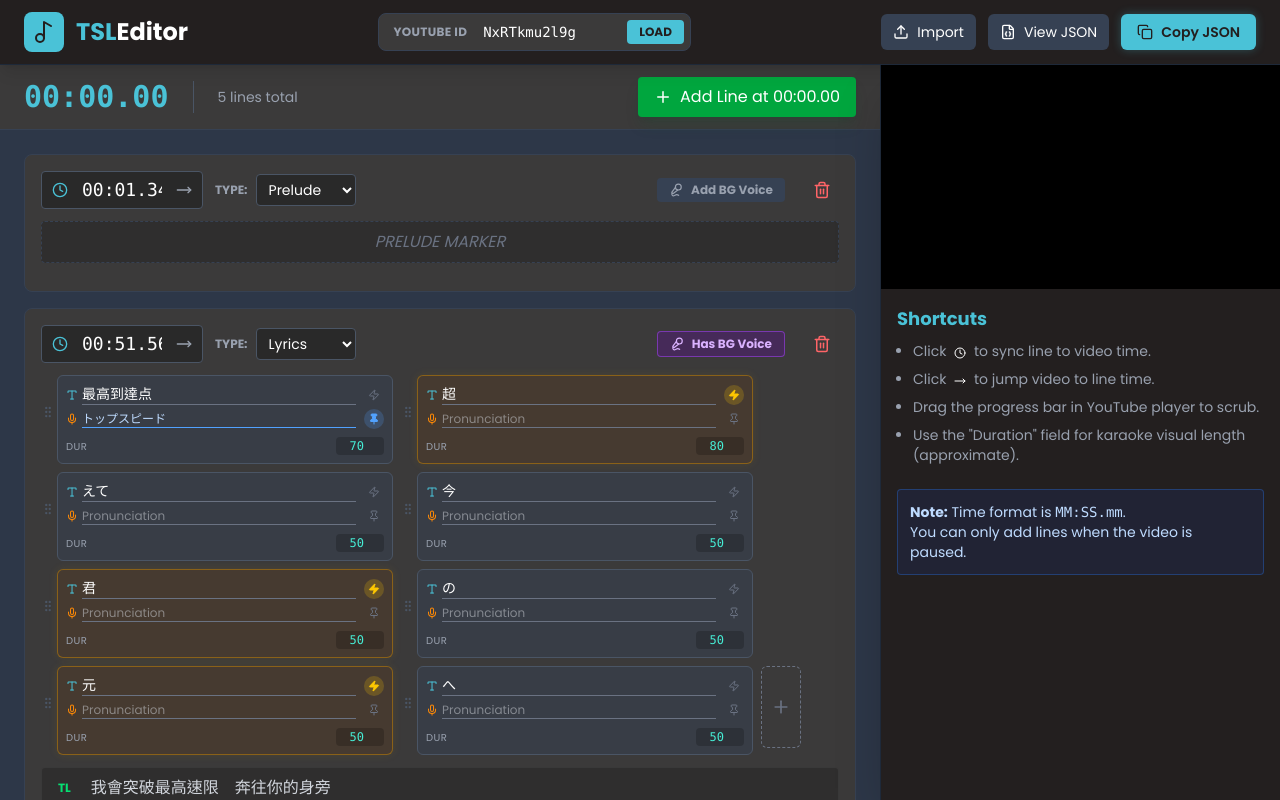
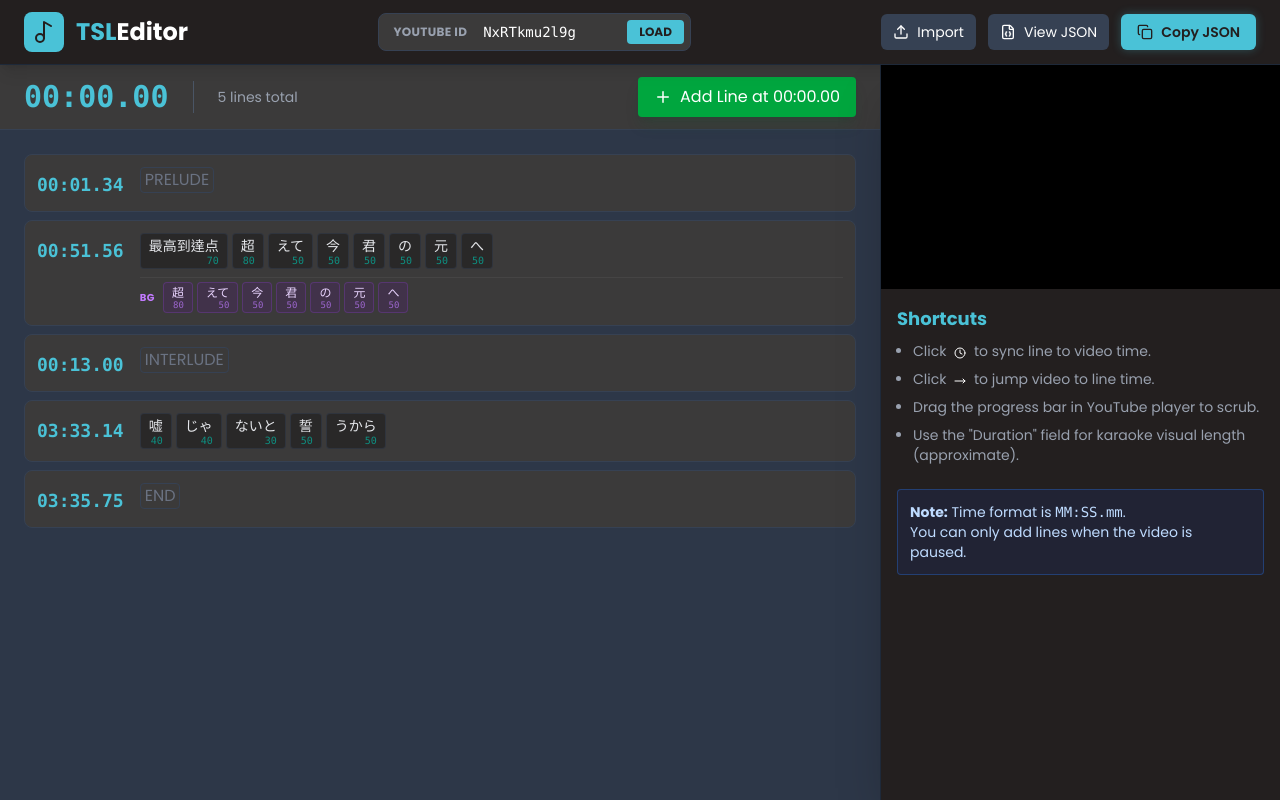
Before and after one commit to champsing/TSL-Editor, a React (Vite) app: page / in a window 1280 px wide. Built offline with nearby package versions, Linux system fonts and the light colour scheme.

Commit message:
make LineEditor foldable

```diff
--- a/App.tsx
+++ b/App.tsx
@@ -183,7 +183,7 @@ function App() {
     // Temp Video ID 初始化時也跟隨 videoId
     const [tempVideoId, setTempVideoId] = useState(videoId);
 
-    // 2. 初始化 Lyrics: 優先從 sessionStorage 讀取，否則解析 INITIAL_JSON_DATA
+    // 2. 初始化 Lyrics
     const [lyrics, setLyrics] = useState<LyricData>(() => {
         const savedLyrics = sessionStorage.getItem(STORAGE_KEY_LYRICS);
         if (savedLyrics) {
@@ -196,7 +196,6 @@ function App() {
                 );
             }
         }
-        // Fallback to Initial Data
         try {
             return JSON.parse(INITIAL_JSON_DATA);
         } catch (e) {
@@ -209,13 +208,16 @@ function App() {
     const [isPlaying, setIsPlaying] = useState(false);
     const [jsonModalOpen, setJsonModalOpen] = useState(false);
 
+    // 新增：追蹤當前展開編輯的行索引 (一次只能展開一個)
+    const [editingLineIndex, setEditingLineIndex] = useState<number | null>(
+        null
+    );
+
     // Refs
     const playerRef = useRef<YouTubePlayerHandle>(null);
     const scrollContainerRef = useRef<HTMLDivElement>(null);
 
     // --- Storage Sync Effects ---
-
-    // 當 Video ID 改變時，存入 sessionStorage
     useEffect(() => {
         sessionStorage.setItem(STORAGE_KEY_VIDEO_ID, videoId);
     }, [videoId]);
@@ -280,6 +282,10 @@ function App() {
         if (window.confirm("Delete this line?")) {
             const newLyrics = lyrics.filter((_, i) => i !== index);
             setLyrics(newLyrics);
+            // 如果刪除的是正在編輯的行，重置編輯狀態
+            if (editingLineIndex === index) {
+                setEditingLineIndex(null);
+            }
         }
     };
 
@@ -295,6 +301,8 @@ function App() {
         const newLyrics = [...lyrics];
         newLyrics.splice(insertIndex, 0, newLine);
         setLyrics(newLyrics);
+        // 新增後自動選中該行進行編輯
+        setEditingLineIndex(insertIndex);
     };
 
     const copyJson = () => {
@@ -302,7 +310,6 @@ function App() {
         navigator.clipboard.writeText(jsonStr).then(() => {
             alert("JSON copied to clipboard!");
         });
-        // 當拷貝 Lyrics 時，視為儲存，存入 sessionStorage
         sessionStorage.setItem(STORAGE_KEY_LYRICS, JSON.stringify(lyrics));
     };
 
@@ -314,8 +321,8 @@ function App() {
             try {
                 const json = JSON.parse(event.target?.result as string);
                 if (Array.isArray(json)) {
-                    // 讀取新檔案時，會自動觸發 useEffect 更新 sessionStorage
                     setLyrics(json);
+                    setEditingLineIndex(null); // 重置編輯狀態
                 } else {
                     alert("Invalid JSON format: Expected an array.");
                 }
@@ -438,6 +445,10 @@ function App() {
                                     index={index}
                                     line={line}
                                     isCurrent={index === currentLineIndex}
+                                    isEditing={index === editingLineIndex} // 傳入是否為編輯模式
+                                    onEditStart={() =>
+                                        setEditingLineIndex(index)
+                                    } // 切換編輯模式
                                     onUpdate={updateLine}
                                     onDelete={deleteLine}
                                     onStampTime={handleStamp}
--- a/components/LineEditor.tsx
+++ b/components/LineEditor.tsx
@@ -9,12 +9,15 @@ import {
     Mic2,
     XCircle,
     GripVertical,
+    Pencil, // 新增鉛筆 icon
 } from "lucide-react";
 
 interface LineEditorProps {
     index: number;
     line: LyricLine;
     isCurrent: boolean;
+    isEditing: boolean; // 新增：是否處於編輯狀態
+    onEditStart: () => void; // 新增：切換到編輯狀態的回調
     onUpdate: (index: number, newLine: LyricLine) => void;
     onDelete: (index: number) => void;
     onStampTime: (index: number) => void;
@@ -25,13 +28,14 @@ export const LineEditor: React.FC<LineEditorProps> = ({
     index,
     line,
     isCurrent,
+    isEditing,
+    onEditStart,
     onUpdate,
     onDelete,
     onStampTime,
     onSeek,
 }) => {
     // --- Drag and Drop State ---
-    // 追蹤當前被拖曳的項目：type 分為 'main' (主歌詞) 或 'bg' (背景音)
     const [dragState, setDragState] = useState<{
         type: "main" | "bg";
         index: number;
@@ -119,25 +123,20 @@ export const LineEditor: React.FC<LineEditorProps> = ({
 
     // --- Drag and Drop Logic ---
 
-    // 開始拖曳
     const handleDragStart = (
         e: React.DragEvent,
         type: "main" | "bg",
         idx: number
     ) => {
         setDragState({ type, index: idx });
-        // 設定拖曳效果
         e.dataTransfer.effectAllowed = "move";
-        // 可以設定 ghost image，但這裡使用預設
     };
 
-    // 允許放下 (必須阻止預設行為才能觸發 drop)
     const handleDragOver = (e: React.DragEvent) => {
         e.preventDefault();
         e.dataTransfer.dropEffect = "move";
     };
 
-    // 放下並重新排序
     const handleDrop = (
         e: React.DragEvent,
         targetType: "main" | "bg",
@@ -146,7 +145,7 @@ export const LineEditor: React.FC<LineEditorProps> = ({
         e.preventDefault();
 
         if (!dragState) return;
-        if (dragState.type !== targetType) return; // 不允許跨軌道拖曳 (例如把背景音拖到主歌詞)
+        if (dragState.type !== targetType) return;
         if (dragState.index === targetIndex) {
             setDragState(null);
             return;
@@ -161,12 +160,10 @@ export const LineEditor: React.FC<LineEditorProps> = ({
             currentList = [...(line.background_voice?.text || [])];
         }
 
-        // 執行移動：刪除舊位置，插入新位置
         const itemToMove = currentList[dragState.index];
-        currentList.splice(dragState.index, 1); // 移除
-        currentList.splice(targetIndex, 0, itemToMove); // 插入
+        currentList.splice(dragState.index, 1);
+        currentList.splice(targetIndex, 0, itemToMove);
 
-        // 更新狀態
         if (targetType === "main") {
             onUpdate(index, { ...line, text: currentList });
         } else {
@@ -184,6 +181,98 @@ export const LineEditor: React.FC<LineEditorProps> = ({
 
     const isSpecialType = !!line.type && line.type !== "normal";
 
+    // --- 預覽模式 (非編輯狀態) ---
+    if (!isEditing) {
+        return (
+            <div
+                className={`mb-2 p-3 rounded-lg border transition-all duration-300 relative group flex items-start gap-4 ${
+                    isCurrent
+                        ? "bg-dark/80 border-primary shadow-[0_0_10px_rgba(74,194,215,0.2)]"
+                        : "bg-panel border-gray-700 hover:border-gray-600"
+                }`}
+            >
+                {/* Time Stamp */}
+                <div className="flex flex-col items-center gap-1 min-w-18 pt-1">
+                    <span className="font-mono text-primary font-bold text-lg">
+                        {line.time}
+                    </span>
+                </div>
+
+                {/* Content Preview */}
+                <div
+                    className="flex-1 space-y-2 cursor-pointer"
+                    onClick={onEditStart}
+                    title="Click to edit"
+                >
+                    {/* Main Text */}
+                    <div className="flex flex-wrap gap-1">
+                        {!isSpecialType &&
+                            (!line.text || line.text.length === 0) && (
+                                <span className="text-gray-500 italic text-sm">
+                                    Empty line
+                                </span>
+                            )}
+                        {isSpecialType && (
+                            <span className="text-base text-gray-500 uppercase border border-gray-700 px-1 rounded">
+                                {line.type}
+                            </span>
+                        )}
+                        {line.text?.map((p, i) => (
+                            <div
+                                key={i}
+                                className="bg-black/30 px-2 py-0.5 rounded border border-gray-700/50 flex flex-col min-w-8"
+                            >
+                                <span className="text-gray-200 text-sm font-medium">
+                                    {p.phrase || "\u00A0"}
+                                </span>
+                                <span className="text-[10px] text-teal-500/70 font-mono text-right leading-none">
+                                    {p.duration}
+                                </span>
+                            </div>
+                        ))}
+                    </div>
+
+                    {/* BG Voice Preview */}
+                    {line.background_voice && (
+                        <div className="flex items-center gap-2 pt-1 border-t border-white/5 mt-1">
+                            <span className="text-[10px] text-purple-400 font-bold uppercase tracking-wider">
+                                BG
+                            </span>
+                            <div className="flex flex-wrap gap-1">
+                                {line.background_voice.text.map((p, i) => (
+                                    <div
+                                        key={i}
+                                        className="bg-purple-900/20 px-2 py-0.5 rounded border border-purple-500/20 flex flex-col"
+                                    >
+                                        <span className="text-purple-200 text-xs">
+                                            {p.phrase || "\u00A0"}
+                                        </span>
+                                        <span className="text-[9px] text-purple-400/70 font-mono text-right leading-none">
+                                            {p.duration}
+                                        </span>
+                                    </div>
+                                ))}
+                            </div>
+                        </div>
+                    )}
+                </div>
+
+                {/* Edit Button (Pencil Icon) */}
+                <button
+                    onClick={(e) => {
+                        e.stopPropagation();
+                        onEditStart();
+                    }}
+                    className="absolute top-2 right-2 p-1.5 bg-gray-700 text-white rounded hover:bg-primary hover:text-black transition-all opacity-0 group-hover:opacity-100 shadow-lg z-10"
+                    title="Edit Line"
+                >
+                    <Pencil size={16} />
+                </button>
+            </div>
+        );
+    }
+
+    // --- 編輯模式 (完整介面) ---
     return (
         <div
             className={`mb-4 p-4 rounded-lg border transition-all duration-300 ${
```
